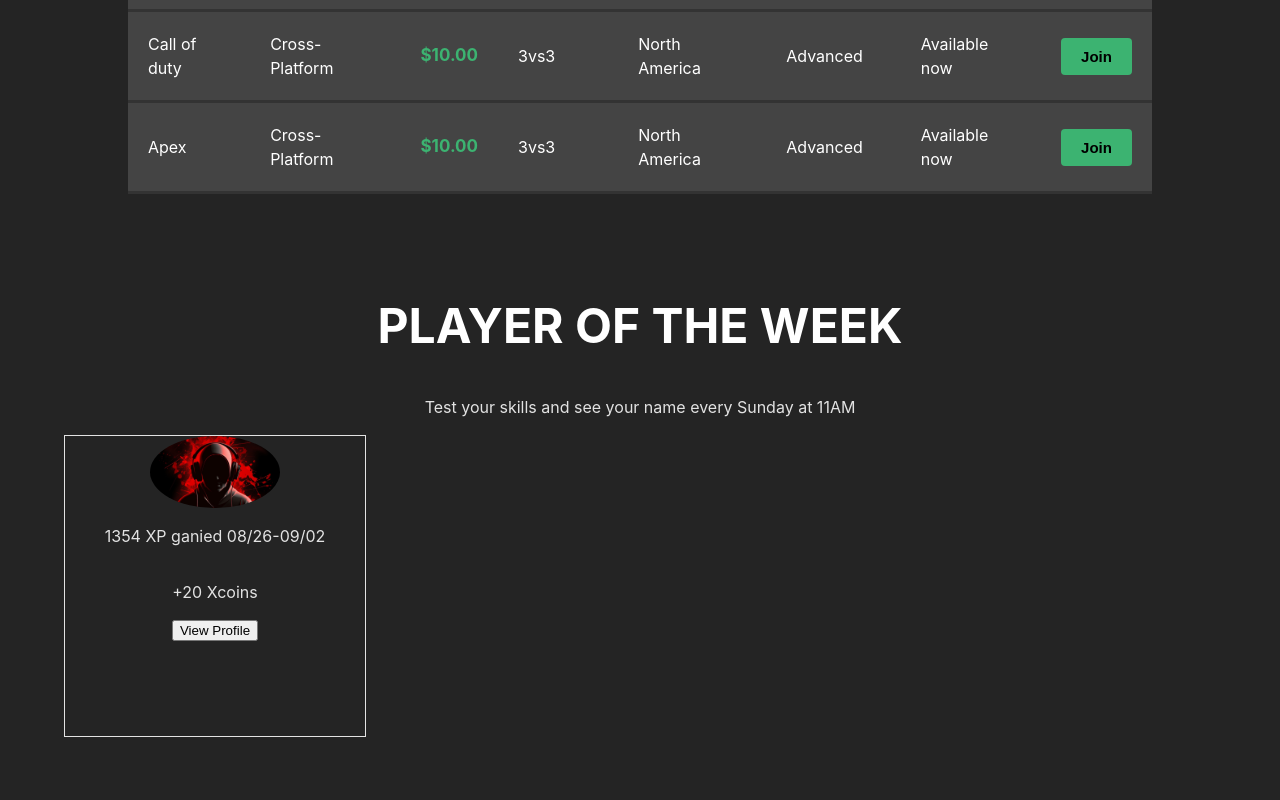
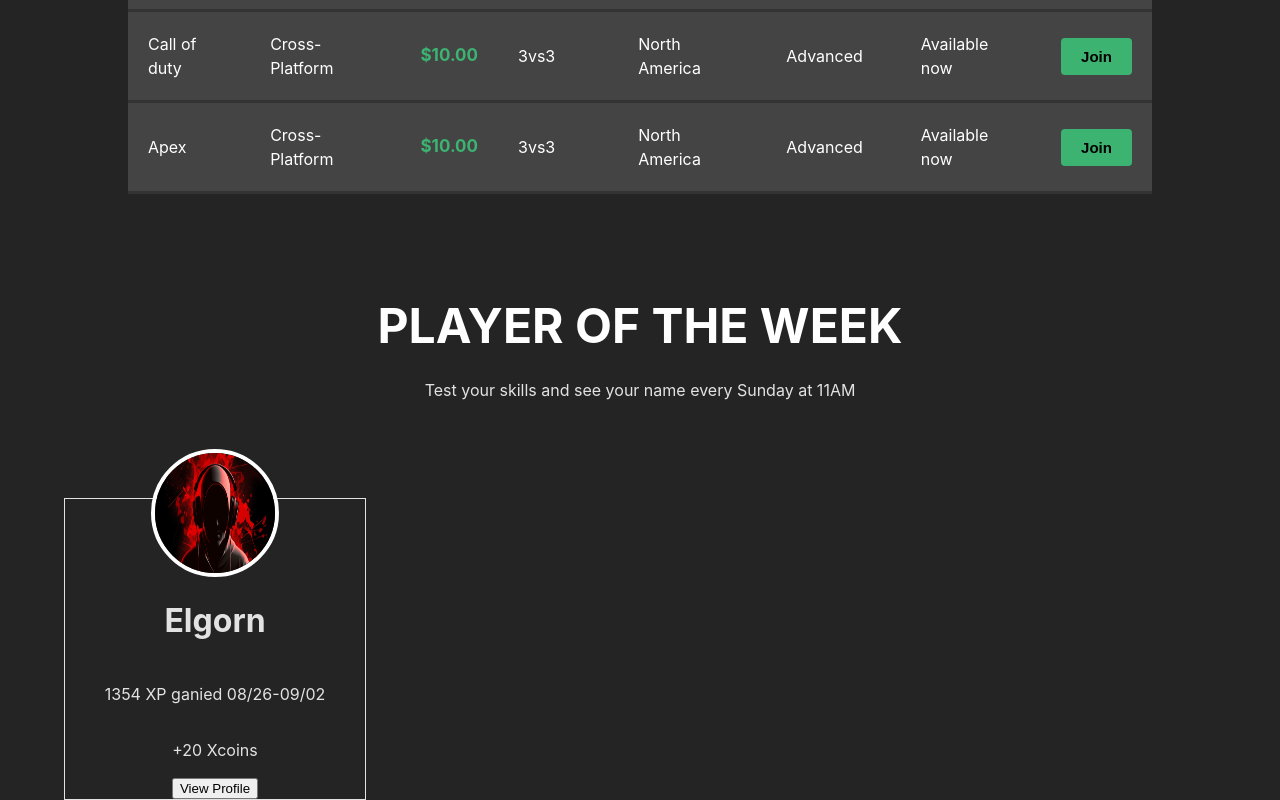
Before and after one commit to FaridYoucef/Gaming-Page, a React (Vite) app: page / in a window 1280 px wide. Shown: the part 2825-3625 px from the top of the page. Before the commit the page ends 3562 px from the top, so only its background shows below. Built offline with nearby package versions, Linux system fonts and the light colour scheme.

Commit message:
-Adjusting the size of the image -Make the image round -Make the image partially out of the card -Adding the player's name

```diff
--- a/src/components/PlayersPrise.jsx
+++ b/src/components/PlayersPrise.jsx
@@ -12,6 +12,7 @@ function PlayersPrise() {
       <div className="payerCard-container">
         <div className="palyer-card">
           <img src="/assets/images/player.jpg" alt="player" />
+          <h1>Elgorn</h1>
           <p>1354 XP ganied 08/26-09/02</p>
           <p>+20 Xcoins</p>
           <button>View Profile</button>
--- a/src/components/styles/playerPrise.css
+++ b/src/components/styles/playerPrise.css
@@ -9,6 +9,7 @@
 .player-title h1 {
     font-size: 3rem;
     color: white;
+    margin-bottom: 1rem;
 }
 
 .palyer-card{
@@ -17,9 +18,16 @@
   height: 300px;
   display: flex;
   flex-direction: column;
+  justify-content: flex-end;
   align-items: center;
+  margin-top: 6rem;
+  position: relative;
 }
 .palyer-card img {
-    width: 130px;
-    border-radius: 50%;
+    width: 120px;
+    height: 120px;
+    border-radius: 50% ;
+    border: 4px solid white;
+    position: absolute;
+    top: -50px;
 }
```
